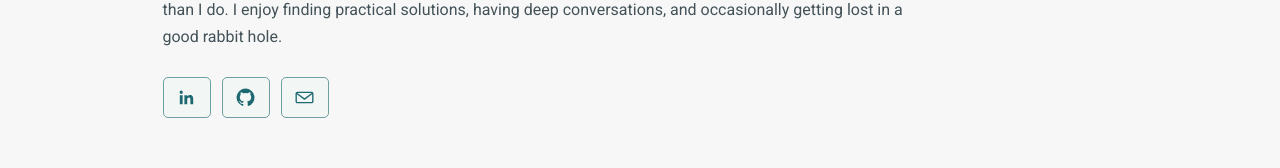
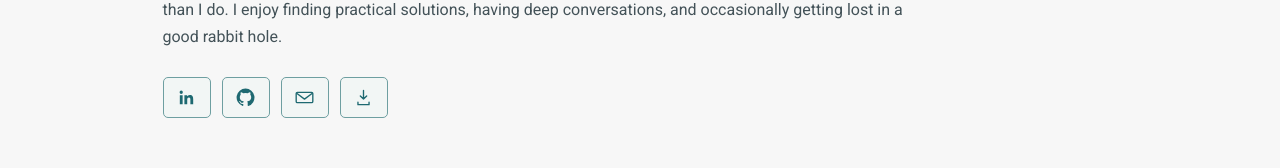
Before and after one commit to Kikasantini/erica-portfolio, a React (Vite) app: page /en in a window 1280 px wide. Shown: the part 291-459 px from the top of the page. Built offline with nearby package versions, Linux system fonts and the light colour scheme.

Commit message:
feat: add resume download and contact tooltips

```diff
--- a/src/locales/en/home.json
+++ b/src/locales/en/home.json
@@ -40,6 +40,12 @@
       "id": "email",
       "label": "Email",
       "url": "mailto:ericasantini92@hotmail.com"
+    },
+    {
+      "id": "resume",
+      "label": "Download resume",
+      "url": "/Erica_Santini_Software_Developer_Resume.pdf",
+      "download": "Erica_Santini_Software_Developer_Resume.pdf"
     }
   ],
   "careerTitle": "Where I’m headed",
--- a/src/locales/fr/home.json
+++ b/src/locales/fr/home.json
@@ -40,6 +40,12 @@
       "id": "email",
       "label": "Courriel",
       "url": "mailto:ericasantini92@hotmail.com"
+    },
+    {
+      "id": "resume",
+      "label": "Télécharger mon CV",
+      "url": "/Erica_Santini_Software_Developer_Resume.pdf",
+      "download": "Erica_Santini_Software_Developer_Resume.pdf"
     }
   ],
   "careerTitle": "La direction que je souhaite prendre",
--- a/src/locales/pt/home.json
+++ b/src/locales/pt/home.json
@@ -40,6 +40,12 @@
       "id": "email",
       "label": "E-mail",
       "url": "mailto:ericasantini92@hotmail.com"
+    },
+    {
+      "id": "resume",
+      "label": "Baixar currículo",
+      "url": "/Erica_Santini_Software_Developer_Resume.pdf",
+      "download": "Erica_Santini_Software_Developer_Resume.pdf"
     }
   ],
   "careerTitle": "O caminho que quero seguir",
--- a/src/pages/Home.tsx
+++ b/src/pages/Home.tsx
@@ -5,6 +5,7 @@ type ContactLink = {
   id: string
   label: string
   url: string
+  download?: string
 }
 
 type PersonalHighlight = {
@@ -85,7 +86,7 @@ export default function Home() {
 
       <nav className="home-contact" aria-label={t('contactTitle')}>
         {contactLinks.map((link) => {
-          const isExternal = link.id !== 'email'
+          const isExternal = link.id === 'linkedin' || link.id === 'github'
 
           return (
             <a
@@ -95,12 +96,16 @@ export default function Home() {
               target={isExternal ? '_blank' : undefined}
               rel={isExternal ? 'noreferrer' : undefined}
               aria-label={link.label}
+              title={link.label}
+              download={link.download}
             >
               <svg className="home-contact__icon" aria-hidden="true" viewBox="0 0 24 24">
                 {link.id === 'linkedin' ? (
                   <path d="M20.447 20.452h-3.554v-5.569c0-1.328-.026-3.037-1.852-3.037-1.853 0-2.136 1.445-2.136 2.939v5.667H9.35V9h3.414v1.561h.049c.476-.9 1.637-1.85 3.37-1.85 3.601 0 4.267 2.37 4.267 5.456v6.285ZM5.337 7.433a2.062 2.062 0 1 1 0-4.124 2.062 2.062 0 0 1 0 4.124ZM3.56 20.452h3.554V9H3.56v11.452Z" />
                 ) : link.id === 'github' ? (
                   <path fillRule="evenodd" d="M12 .75a11.25 11.25 0 0 0-3.558 21.924c.563.104.77-.244.77-.542 0-.268-.01-.976-.015-1.916-3.13.68-3.79-1.508-3.79-1.508-.512-1.3-1.25-1.647-1.25-1.647-1.022-.698.077-.684.077-.684 1.13.08 1.724 1.16 1.724 1.16 1.004 1.72 2.635 1.223 3.278.935.102-.726.393-1.223.715-1.504-2.498-.284-5.126-1.25-5.126-5.565 0-1.23.44-2.235 1.16-3.023-.116-.285-.503-1.43.11-2.98 0 0 .945-.303 3.094 1.155a10.75 10.75 0 0 1 5.63 0c2.15-1.458 3.093-1.155 3.093-1.155.615 1.55.228 2.695.112 2.98.722.788 1.158 1.793 1.158 3.023 0 4.326-2.633 5.278-5.138 5.557.404.35.763 1.04.763 2.095 0 1.513-.014 2.735-.014 3.108 0 .3.203.65.772.54A11.25 11.25 0 0 0 12 .75Z" clipRule="evenodd" />
+                ) : link.id === 'resume' ? (
+                  <path d="M12 3v11m0 0 4-4m-4 4-4-4M5 18v3h14v-3" fill="none" stroke="currentColor" strokeWidth="1.7" strokeLinecap="round" strokeLinejoin="round" />
                 ) : (
                   <>
                     <path d="M3 5.5h18a1.5 1.5 0 0 1 1.5 1.5v10a1.5 1.5 0 0 1-1.5 1.5H3A1.5 1.5 0 0 1 1.5 17V7A1.5 1.5 0 0 1 3 5.5Z" fill="none" stroke="currentColor" strokeWidth="1.7" />
```
Also changed, not shown: 1 other file (tests, documents, lock files or other folders).
